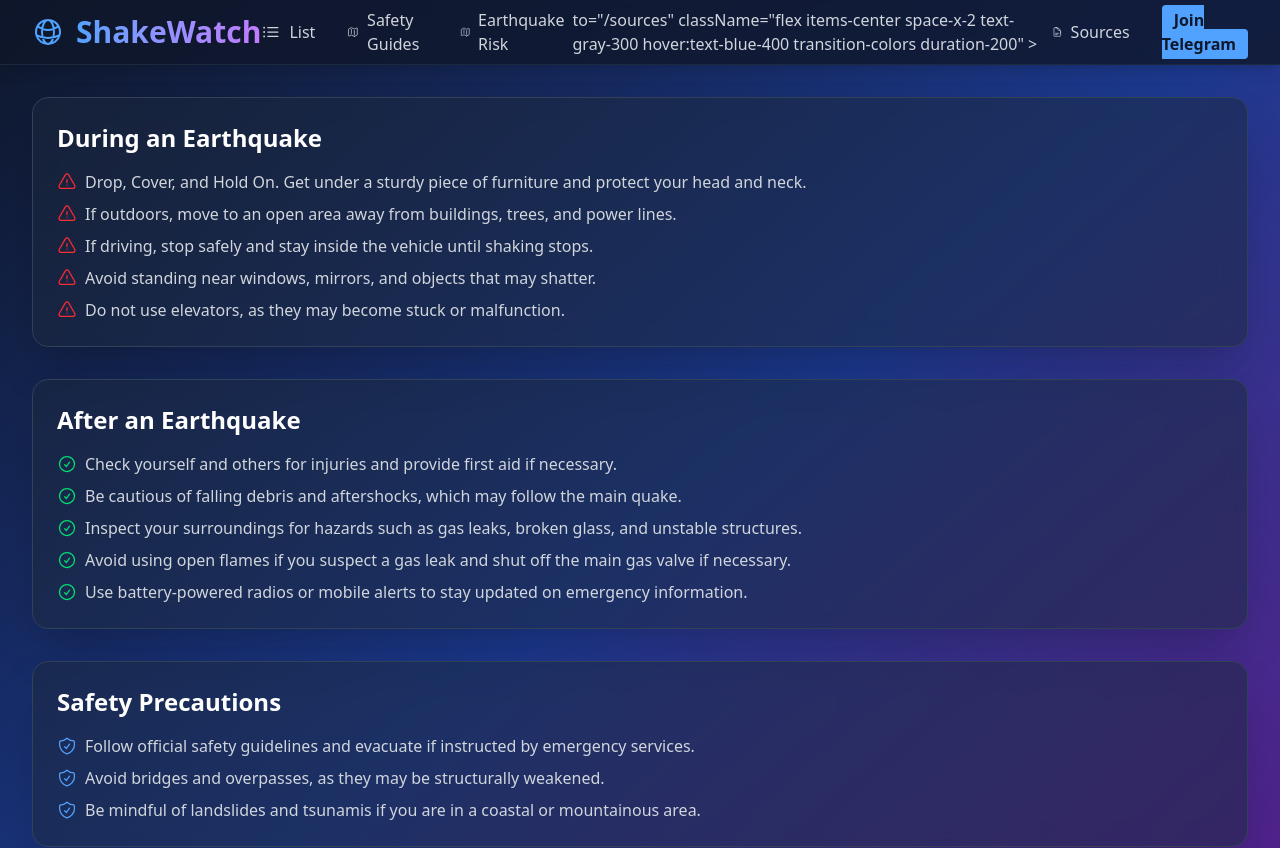
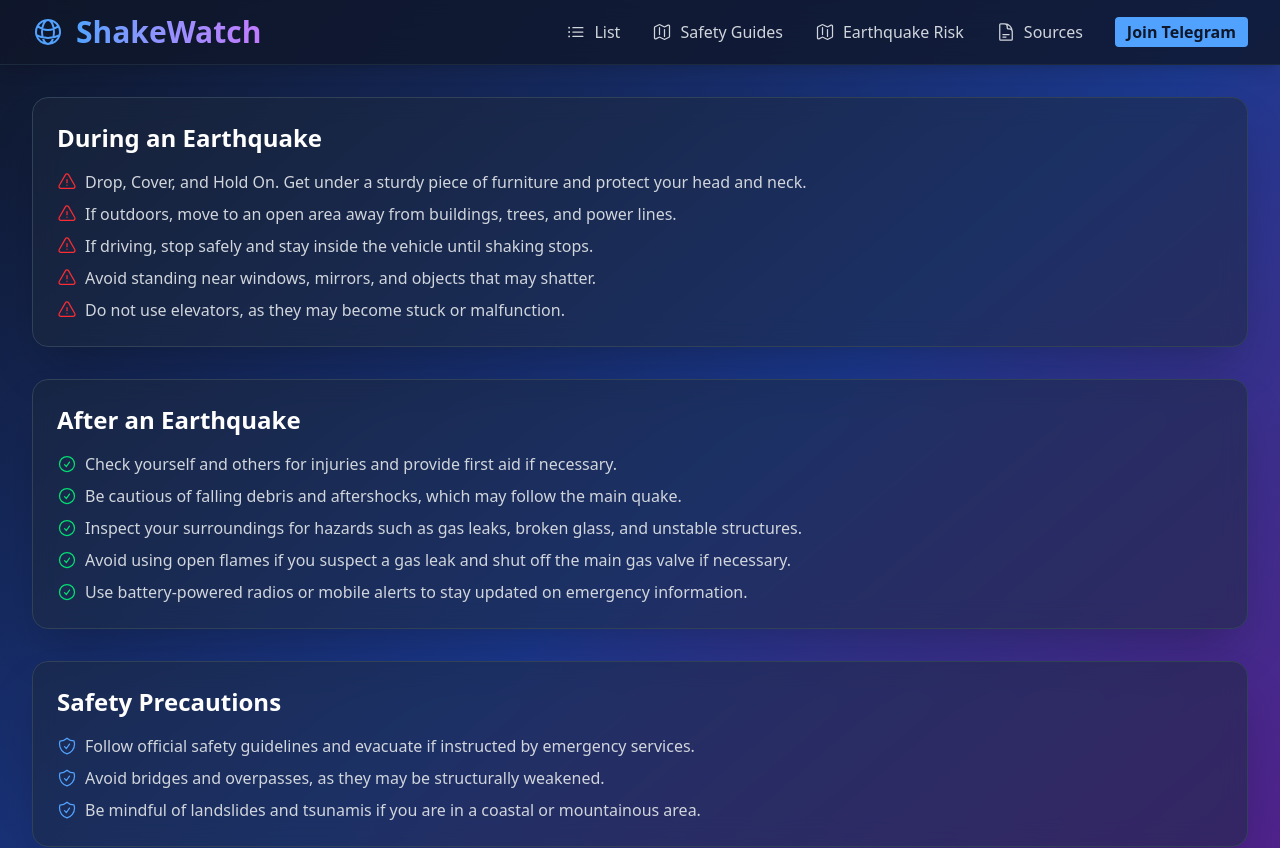
Before and after one commit to GDGAAU/earthquake_web, a React (Vite) app in the folder frontend/: page /safety-guides in a window 1280 px wide. Shown: the top 848 px of the page. Built offline with nearby package versions, Linux system fonts and the light colour scheme.

Commit message:
ui changing

```diff
--- a/frontend/src/components/Header.jsx
+++ b/frontend/src/components/Header.jsx
@@ -49,9 +49,11 @@ export default function Header() {
               >
                 <MapIcon className="h-5 w-5" />
                 <span className="font-medium">Earthquake Risk</span>
-                to="/sources"
-                className="flex items-center space-x-2 text-gray-300 hover:text-blue-400 transition-colors duration-200"
-              >
+              </Link>
+            </motion.li>
+            <motion.li whileHover={{scale: 1.1}}>
+            <Link to="/sources"
+                className="flex items-center space-x-2 text-gray-300 hover:text-blue-400 transition-colors duration-200">
                 <DocumentTextIcon className="h-5 w-5" />
                 <span className="font-medium">Sources</span>
               </Link>
```
